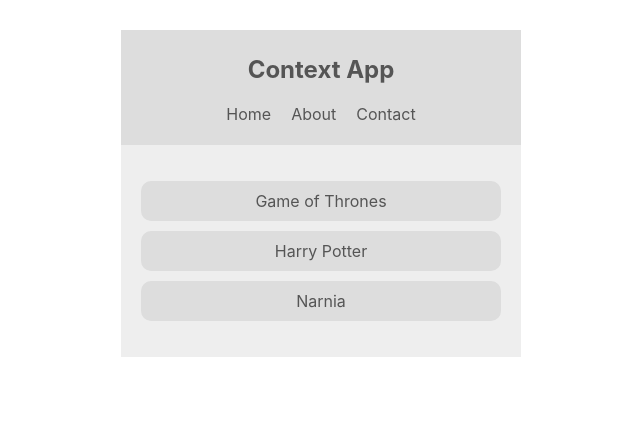
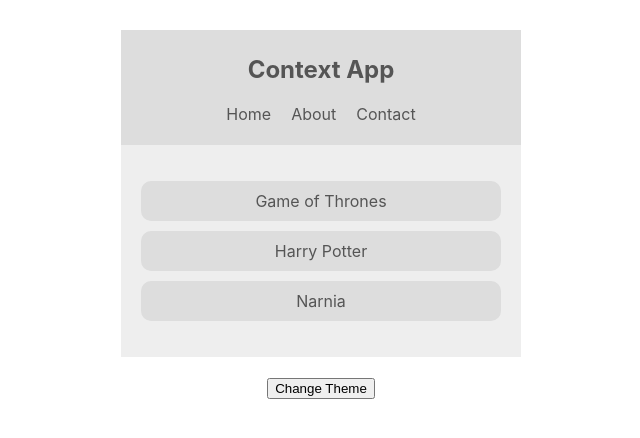
Before and after one commit to atharv02-git/React-Context-and-Hooks, a React (Create React App) app: page / in a window 1280 px wide. Shown: the top 438 px of the page, without its empty margins (319-959 px from the left). Built offline with nearby package versions, Linux system fonts and the light colour scheme.

Commit message:
How to update context data

```diff
--- a/src/App.js
+++ b/src/App.js
@@ -1,6 +1,7 @@
 import React from 'react';
 import BookList from './components/BookList';
 import Navbar from './components/Navbar';
+import ThemeToggle from './components/ThemeToggle';
 import ThemeContextProvider from './contexts/ThemeContext';
 
 // context
@@ -12,6 +13,7 @@
         {/* when we surround like <ThemeContextProvider> using component <Navbar /> and <BookList /> are attached to the props of the component that we wrap, so we can access the children component inside the parent component(i.e: ThemeContextProvider)*/}
         <Navbar />
         <BookList />
+        <ThemeToggle />
       </ThemeContextProvider>
     </div>
   );
--- a/src/components/BookList.js
+++ b/src/components/BookList.js
@@ -1,15 +1,13 @@
-import React from "react";
-import { ThemeContext } from "../contexts/ThemeContext";
+import React from 'react';
+import { ThemeContext } from '../contexts/ThemeContext';
 
 class BookList extends React.Component {
+  static contextType = ThemeContext; //Accessing context
   render() {
+    const { isLightTheme, light, dark } = this.context; //destructuring properties of the context
+    const theme = isLightTheme ? light : dark;
     return (
-      //Accessing context
-      <ThemeContext.Consumer>{(context) => {
-          const { isLightTheme, light, dark } = context; //destructuring properties of the context
-          const theme = isLightTheme ? light : dark;
-          return ( //This return will return an jsx template
-            <div className="book-list" style={{ background: theme.bg, color: theme.syntaxColor }}>
+      <div className="book-list" style={{ background: theme.bg, color: theme.syntaxColor}}>
         <ul>
           <li style={{ background: theme.ui }}>Game of Thrones</li>
           <li style={{ background: theme.ui }}>Harry Potter</li>
@@ -17,8 +15,6 @@
         </ul>
       </div>
     );
-        }}</ThemeContext.Consumer>
-    );
   }
 }
 
--- /dev/null
+++ b/src/components/ThemeToggle.js
@@ -0,0 +1,14 @@
+import React from 'react'
+import { ThemeContext } from '../contexts/ThemeContext';
+
+class ThemeToggle extends React.Component {
+    static contextType  = ThemeContext;
+    render() {
+        const { toggleThemeHandler } = this.context;
+        return (
+            <button onClick={ toggleThemeHandler }>Change Theme</button>
+        );
+    }
+}
+
+export default ThemeToggle;
--- a/src/contexts/ThemeContext.js
+++ b/src/contexts/ThemeContext.js
@@ -9,11 +9,16 @@
     light: { syntaxColor: "#555", ui: "#ddd", bg: "#eee" },
     dark: { syntaxColor: "#ddd", ui: "#333", bg: "#555" },
   };
+  //   Theme change handler for ThemeToggle button
+  toggleThemeHandler = () => {
+      this.setState({ isLightTheme: !this.state.isLightTheme })
+  }
+
   render() {
     return (
       /* this value property is going to takein whatever data we want to provide to the components that this    wrap */
-      <ThemeContext.Provider value={{ ...this.state }}>
-          {this.props.children}
+      <ThemeContext.Provider value={{ ...this.state, toggleThemeHandler: this.toggleThemeHandler }}>
+        {this.props.children}
       </ThemeContext.Provider>
     );
   }
```
Lines whose indentation alone changed are shown as unchanged.
